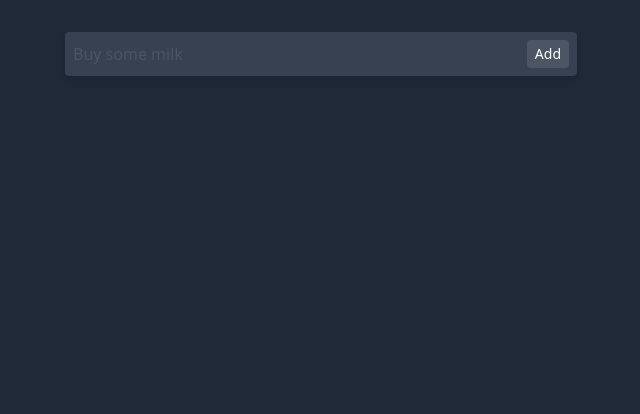
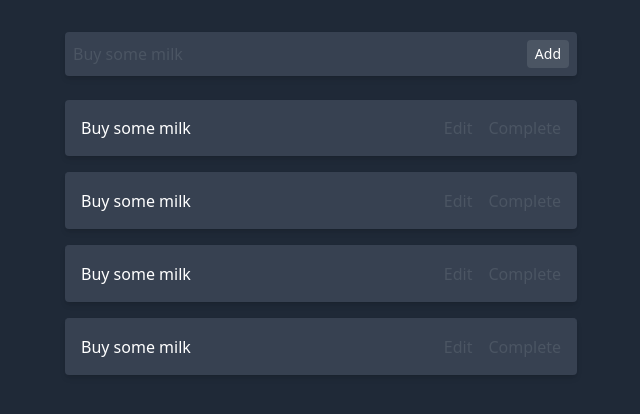
Before and after one commit to Alejandro1709/Todos, a React (Vite) app: page / in a window 1280 px wide. Shown: the top 414 px of the page, without its empty margins (319-959 px from the left). Built offline with nearby package versions, Linux system fonts and the light colour scheme.

Commit message:
Add: Todo List and item

```diff
--- a/src/App.tsx
+++ b/src/App.tsx
@@ -14,6 +14,38 @@ function App() {
             </button>
           </form>
         </header>
+        <section className='mt-6'>
+          <ul className='flex flex-col gap-4 divide-y divide-gray-700' role='list'>
+            <li className='flex flex-row justify-between items-center p-4 bg-gray-700 rounded shadow-md'>
+              <span className='text-white'>Buy some milk</span>
+              <div className='flex flex-row gap-4'>
+                <button className='text-gray-600 hover:text-gray-500'>Edit</button>
+                <button className='text-gray-600 hover:text-gray-500'>Complete</button>
+              </div>
+            </li>
+            <li className='flex flex-row justify-between items-center p-4 bg-gray-700 rounded shadow-md'>
+              <span className='text-white'>Buy some milk</span>
+              <div className='flex flex-row gap-4'>
+                <button className='text-gray-600 hover:text-gray-500'>Edit</button>
+                <button className='text-gray-600 hover:text-gray-500'>Complete</button>
+              </div>
+            </li>
+            <li className='flex flex-row justify-between items-center p-4 bg-gray-700 rounded shadow-md'>
+              <span className='text-white'>Buy some milk</span>
+              <div className='flex flex-row gap-4'>
+                <button className='text-gray-600 hover:text-gray-500'>Edit</button>
+                <button className='text-gray-600 hover:text-gray-500'>Complete</button>
+              </div>
+            </li>
+            <li className='flex flex-row justify-between items-center p-4 bg-gray-700 rounded shadow-md'>
+              <span className='text-white'>Buy some milk</span>
+              <div className='flex flex-row gap-4'>
+                <button className='text-gray-600 hover:text-gray-500'>Edit</button>
+                <button className='text-gray-600 hover:text-gray-500'>Complete</button>
+              </div>
+            </li>
+          </ul>
+        </section>
       </section>
     </main>
   );
```
